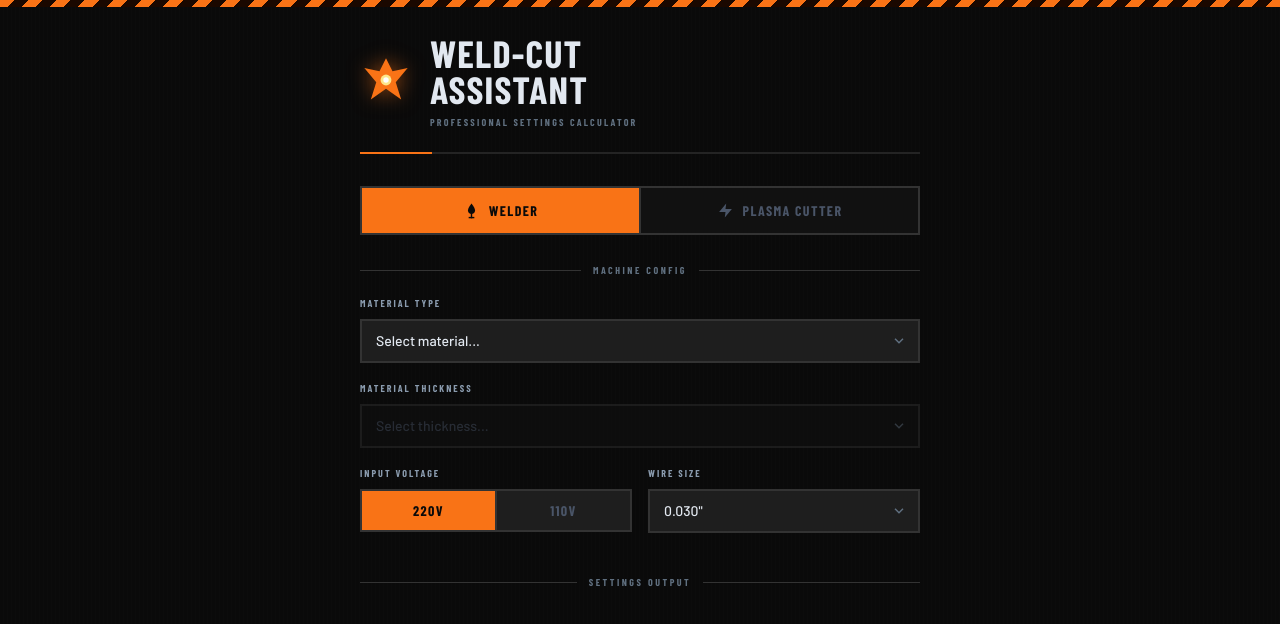
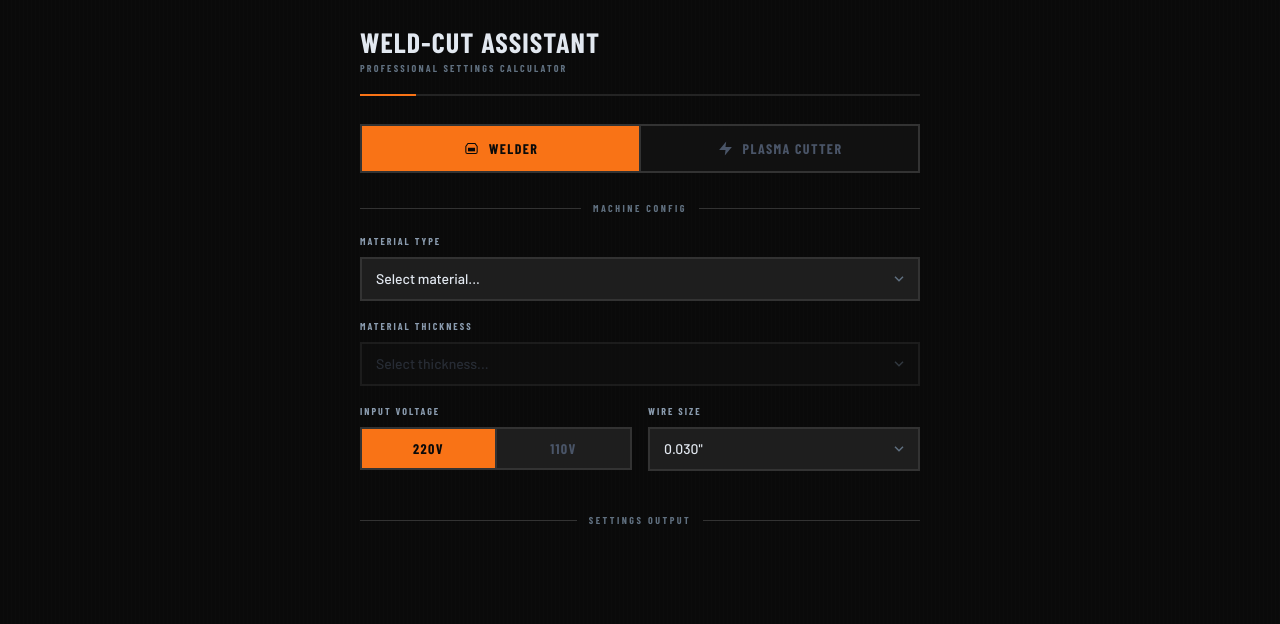
Before and after one commit to bwilliam79/weld-cut-assistant, a website: page public/index.html in a window 1280 px wide. Drawn offline with nearby package versions, Linux system fonts and the light colour scheme; no server answers; a web font is replaced by a local one.

Commit message:
Simplify header; fix welder icon; remove hazard stripe

```diff
--- a/public/index.html
+++ b/public/index.html
@@ -16,34 +16,21 @@
 </head>
 <body>
 
-  <div class="hazard-stripe"></div>
-
   <div class="container">
 
     <header>
-      <div class="header-icon">
-        <svg viewBox="0 0 48 48" fill="none" xmlns="http://www.w3.org/2000/svg" aria-hidden="true">
-          <!-- Arc spark / flame -->
-          <path d="M24 4 L30 16 L44 13 L33 26 L38 42 L24 32 L10 42 L15 26 L4 13 L18 16 Z" fill="#F97316"/>
-          <circle cx="24" cy="24" r="5" fill="#FDE68A"/>
-          <circle cx="24" cy="24" r="2.5" fill="#FFFFFF"/>
-        </svg>
-      </div>
-      <div class="header-text">
-        <h1>WELD-CUT<br>ASSISTANT</h1>
-        <p class="subtitle">PROFESSIONAL SETTINGS CALCULATOR</p>
-      </div>
+      <h1>WELD-CUT ASSISTANT</h1>
+      <p class="subtitle">PROFESSIONAL SETTINGS CALCULATOR</p>
     </header>
 
     <!-- Tool Selector -->
     <div class="tool-selector" role="tablist" aria-label="Select tool">
 
       <button class="tool-btn active" data-tool="welder" role="tab" aria-selected="true" aria-controls="welder-section">
-        <!-- Flame / welder icon -->
+        <!-- Welding helmet icon -->
         <svg class="tool-icon" viewBox="0 0 24 24" fill="none" xmlns="http://www.w3.org/2000/svg" aria-hidden="true">
-          <path d="M12 2C9 6 7 9 7 12C7 14.76 9.24 17 12 17C14.76 17 17 14.76 17 12C17 9 15 6 12 2Z" fill="currentColor"/>
-          <path d="M12 17V22" stroke="currentColor" stroke-width="2" stroke-linecap="square"/>
-          <path d="M9 22H15" stroke="currentColor" stroke-width="2" stroke-linecap="square"/>
+          <path d="M4 9 L4 17 Q4 19 6 19 L18 19 Q20 19 20 17 L20 9 L17 5 L7 5 Z" stroke="currentColor" stroke-width="1.5" fill="none" stroke-linejoin="miter"/>
+          <rect x="7" y="11" width="10" height="5" fill="currentColor"/>
         </svg>
         WELDER
       </button>
--- a/public/styles.css
+++ b/public/styles.css
@@ -40,19 +40,6 @@ body {
   );
 }
 
-/* ============ HAZARD STRIPE ============ */
-
-.hazard-stripe {
-  height: 7px;
-  background: repeating-linear-gradient(
-    -45deg,
-    var(--orange) 0px,
-    var(--orange) 10px,
-    #1A0800 10px,
-    #1A0800 20px
-  );
-}
-
 /* ============ CONTAINER ============ */
 
 .container {
@@ -64,11 +51,8 @@ body {
 /* ============ HEADER ============ */
 
 header {
-  display: flex;
-  align-items: center;
-  gap: 18px;
-  margin-bottom: 32px;
-  padding-bottom: 22px;
+  margin-bottom: 28px;
+  padding-bottom: 18px;
   border-bottom: 2px solid var(--border-hard);
   position: relative;
 }
@@ -78,32 +62,18 @@ header::after {
   position: absolute;
   bottom: -2px;
   left: 0;
-  width: 72px;
+  width: 56px;
   height: 2px;
   background: var(--orange);
 }
 
-.header-icon {
-  flex-shrink: 0;
-}
-
-.header-icon svg {
-  width: 52px;
-  height: 52px;
-  filter: drop-shadow(0 0 10px rgba(249, 115, 22, 0.55));
-}
-
-.header-text {
-  flex: 1;
-}
-
 h1 {
   font-family: 'Barlow Condensed', sans-serif;
-  font-size: 38px;
+  font-size: 28px;
   font-weight: 800;
-  line-height: 0.95;
+  line-height: 1;
   color: var(--text-primary);
-  letter-spacing: 0.03em;
+  letter-spacing: 0.04em;
   text-transform: uppercase;
 }
 
@@ -113,7 +83,7 @@ h1 {
   font-weight: 700;
   letter-spacing: 0.22em;
   color: var(--steel);
-  margin-top: 8px;
+  margin-top: 5px;
   text-transform: uppercase;
 }
 
```
